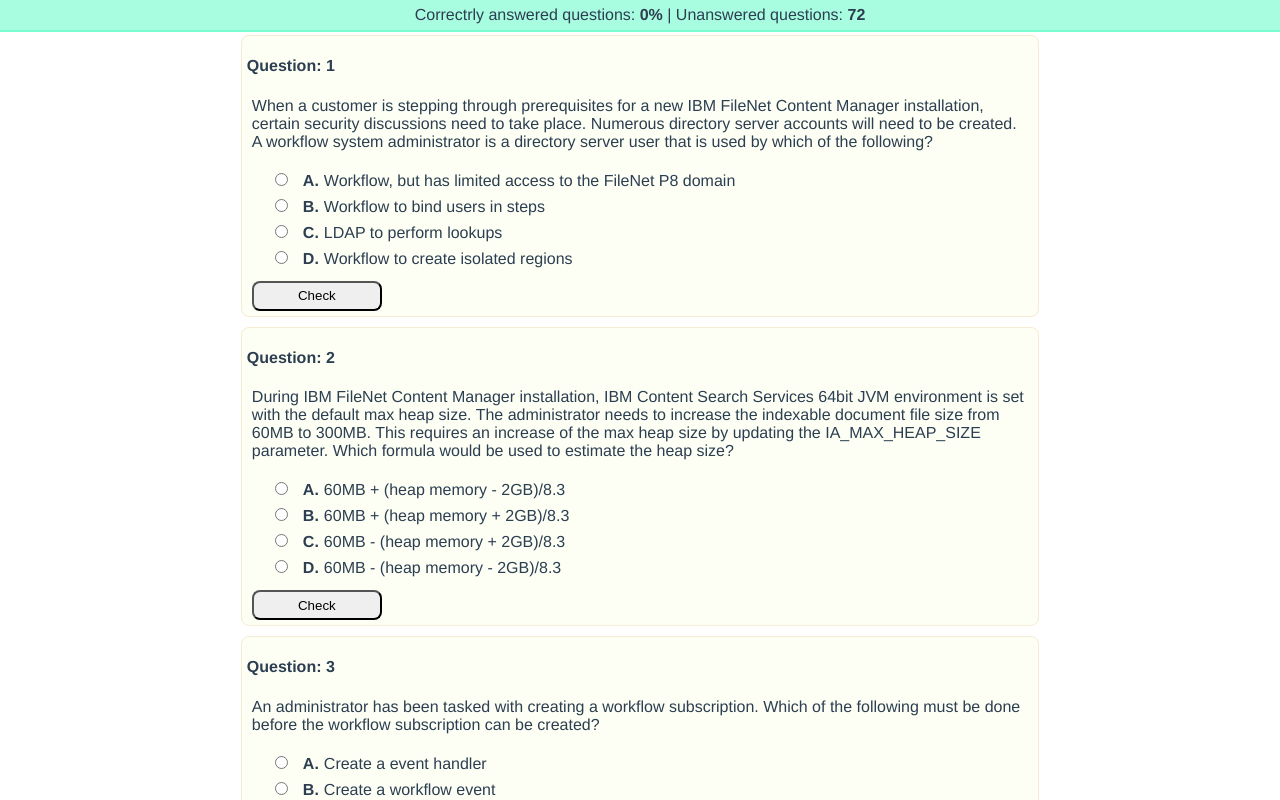
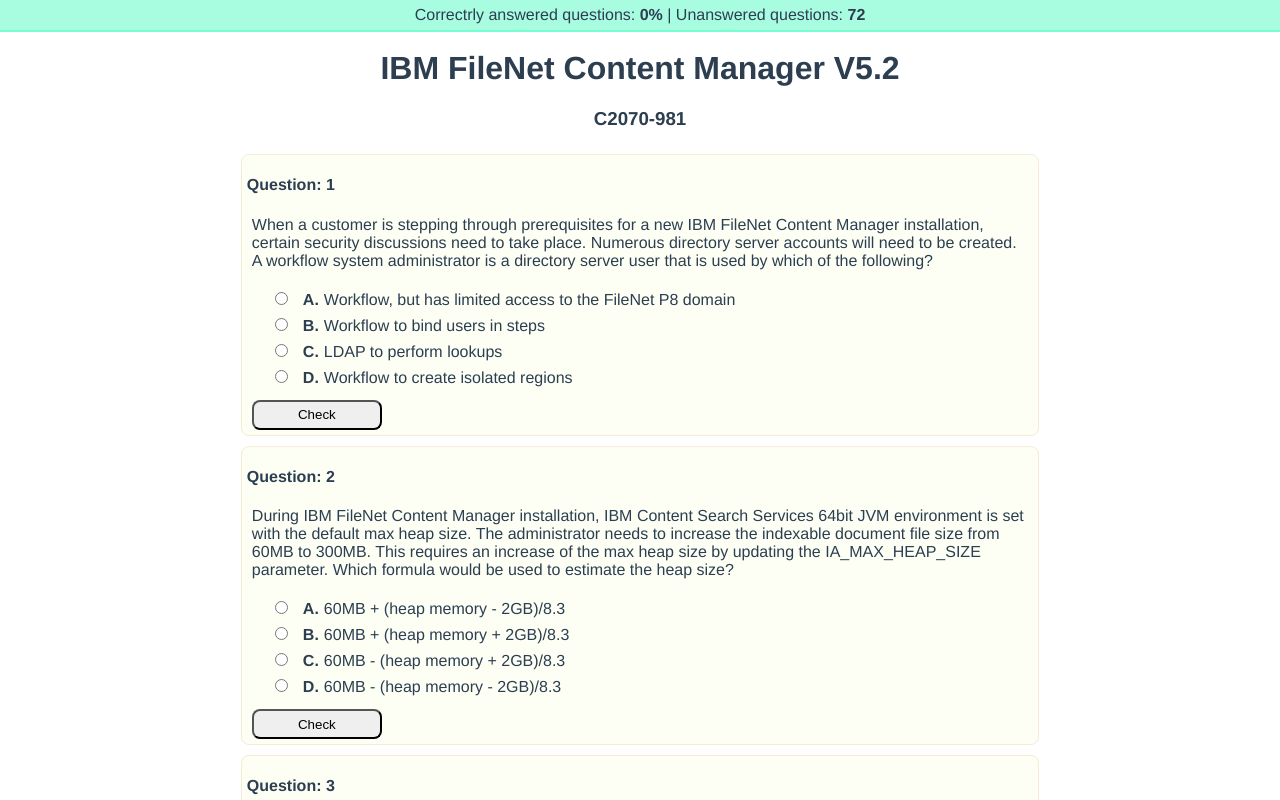
Before and after one commit to ooutofmind/simple-test-utility, a Vue app: page / in a window 1280 px wide. Shown: the top 800 px of the page. Built offline with nearby package versions, Linux system fonts and the light colour scheme.

Commit message:
Exam header added

```diff
--- a/src/App.vue
+++ b/src/App.vue
@@ -6,6 +6,8 @@
         </div>
 
         <div class="cardsContainer">
+            <h1>IBM FileNet Content Manager V5.2</h1>
+            <h3>C2070-981</h3>
             <div :class="{outerCard: true}" v-for="(card, index) in questions" v-bind:key="card.title">
                 <QuestionCard :cardData="card" :questionNumber="index + 1" @stats-update="updateStats($event)"/>
             </div>
@@ -102,7 +104,7 @@
     }
 
     .cardsContainer {
-        margin-top: 30px;
+        margin-top: 50px;
     }
 
     .outerCard {
```
